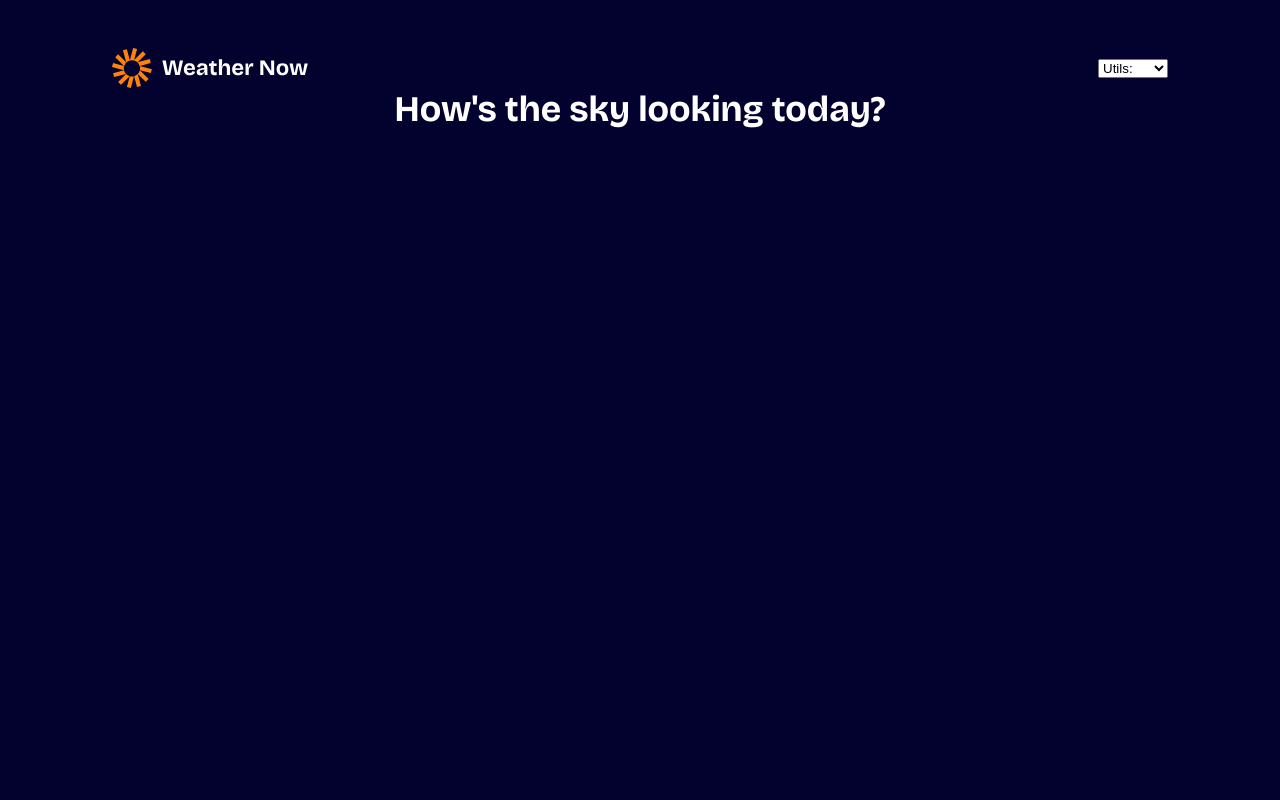
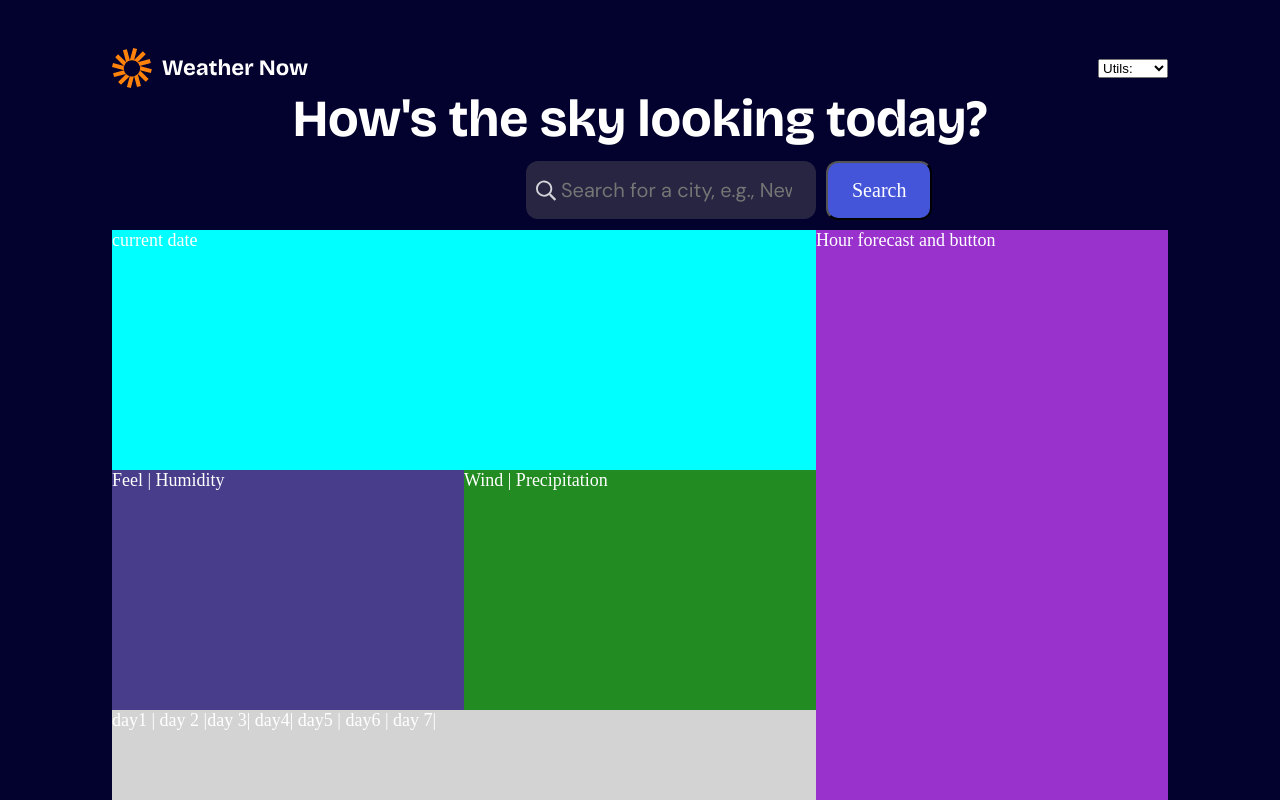
Before and after one commit to notavailable4u/weather-app, a React (Vite) app: page / in a window 1280 px wide. Shown: the top 800 px of the page. Built offline with nearby package versions, Linux system fonts and the light colour scheme.

Commit message:
style: add rough draft grid layout and Search component

```diff
--- a/src/App.jsx
+++ b/src/App.jsx
@@ -1,8 +1,10 @@
 import logoSvg from "./assets/images/logo.svg";
 import unitSvg from "./assets/images/icon-units.svg";
+import Search from "./Search";
 
 function App() {
   return (
+    <>
       <header>
         <div className="logoUtilityBanner">
           <img src={logoSvg} alt="Weather App Logo" />
@@ -16,6 +18,17 @@ function App() {
         </div>
         <h1>How's the sky looking today?</h1>
       </header>
+      <main>
+        <Search />
+        <div className="currentdate">current date</div>
+        <div className="feelhumid">Feel | Humidity</div>
+        <div className="windpercip">Wind | Precipitation</div>
+        <div className="days">
+          day1 | day 2 |day 3| day4| day5 | day6 | day 7|
+        </div>
+        <div className="hourly">Hour forecast and button</div>
+      </main>
+    </>
   );
 }
 
--- /dev/null
+++ b/src/Search.jsx
@@ -0,0 +1,17 @@
+export default function Search() {
+  return (
+    <>
+    <div className="searchbar">
+      <label>
+        <input
+          name="searchbar"
+          placeholder="Search for a city, e.g., New York"
+        />
+      </label>
+    </div>
+          <div className="searchbutton">
+        <button type="submit">Search</button>
+      </div>
+      </>
+  );
+}
--- a/src/index.css
+++ b/src/index.css
@@ -1,3 +1,20 @@
+:root {
+  /* COLORS */
+  --neutral900: hsl(243, 96%, 9%);
+  --neutral800: hsl(243, 27%, 20%);
+  --neutral700: hsl(243, 23%, 24%);
+  --neutral600: hsl(243, 23%, 30%);
+  --neutral300: hsl(240, 6%, 70%);
+  --neutral200: hsl(250, 6%, 84%);
+  --neutral0: hsl(0, 0%, 100%);
+
+  --orange500: hsl(28 ,100%, 52%);
+
+  --blue500: hsl(233 ,67%, 56%);
+
+  --blue700: hsl(248 ,70%, 36%);
+}
+
 * {
   margin: 0;
   padding: 0;
@@ -5,10 +22,12 @@
 }
 
 body {
-  background-color: hsl(243, 96%, 9%);
+  background-color: var(--neutral900);
   color: white;
   font-size: 18px;
   padding: 48px 112px 80px;
+  line-height: 120%;
+  letter-spacing: 0;
 }
 
 
@@ -46,8 +65,138 @@ h1 {
   font-optical-sizing: auto;
   font-weight: 700;
   font-style: normal;
-  font-size: 52 px;
+  font-size: 52px;
   line-height: 120%;
   letter-spacing: 0;
   text-align: center;
 }
+
+/* FROM GRID PRACTICE */
+main {
+  display: grid;
+  grid-template-columns: 1fr 1fr 1fr;
+  grid-template-rows: 10% 1fr 1fr 1fr;
+  grid-template-areas:
+    "searchbar searchbar searchbutton"
+    "currentdate currentdate hourly"
+    "feelhumid windpercip hourly"
+    "days days hourly";
+  height: 100vh;
+}
+
+.searchbar {
+  grid-area: searchbar;
+  display: flex;
+  align-items: center;
+  justify-content: flex-end;
+  }
+
+input {
+  /* width: 526px; */
+  background-color: var(--neutral800);
+  padding: 16px 24px;
+  border-radius: 12px;
+  color: var(--neutral200);
+  background-image: url('/src/assets/images/icon-search.svg');
+  background-repeat: no-repeat;
+  background-position: 10px center;
+  padding-left: 35px;
+  border: none;
+  font-family: "DM Sans", sans-serif;
+  font-size: 20px;
+  font-style: normal;
+}
+
+input:hover {
+  background-color: var(--neutral700);
+}
+
+.searchbutton {
+  grid-area: searchbutton;
+  display: flex;
+  align-items: center;
+  justify-content: flex-start;
+ }
+
+button {
+  background-color: var(--blue500);
+  padding: 16px 24px;
+  color: var(--neutral0);
+  border-radius: 12px;
+  font-family: "DM";
+  font-size: 20px;
+  margin: 10px;
+}
+
+button:hover {
+  background-color: var(--blue700);
+  cursor: pointer;
+}
+
+.currentdate {
+  background-color: cyan;
+  grid-area: currentdate;
+}
+
+.feelhumid {
+  background-color: darkslateblue;
+  grid-area: feelhumid;
+}
+
+.windpercip {
+  background-color: forestgreen;
+  grid-area: windpercip;
+}
+
+.hourly {
+  background-color: darkorchid;
+  grid-area: hourly;
+}
+
+.days {
+  background-color: lightgrey;
+  grid-area: days;
+}
+
+@media (max-width: 600px) {
+  main {
+    grid-template-areas:
+      "searchbar"
+      "searchbutton"
+      "currentdate"
+      "feelhumid"
+      "windpercip"
+      "days"
+      "hourly";
+
+    grid-template-columns: 1fr;
+    grid-template-rows: 10% 10% 1fr 1fr 1fr 1fr;
+  }
+}
+
+@media (min-width: 601px) and (max-width: 991px) {
+  main {
+    grid-template-areas:
+      "searchbar  searchbutton"
+      "currentdate currentdate"
+      "feelhumid windpercip"
+      "days days"
+      "hourly hourly";
+
+    grid-template-columns: 1fr;
+    grid-template-rows: 10% 1fr 1fr 1fr 1fr;
+  }
+}
+
+@media (min-width: 992px) {
+  main {
+    grid-template-columns: 1fr 1fr 1fr;
+    /* grid-template-rows: 1fr  1fr 1fr; */
+    grid-template-areas:
+      "searchbar searchbar searchbutton"
+      "currentdate currentdate hourly"
+      "feelhumid windpercip hourly"
+      "days days hourly";
+  }
+}
+/* END GRID PRACTICE */
```
Lines whose indentation alone changed are shown as unchanged.
